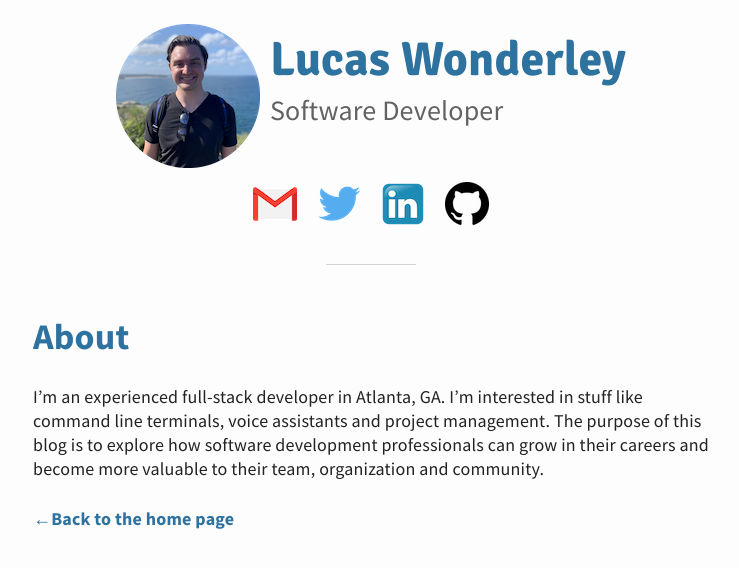
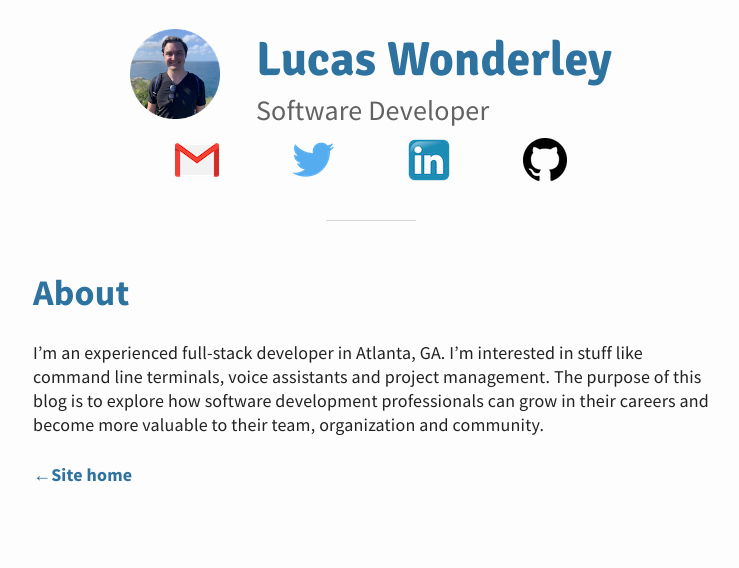
Before and after one commit to wonderley/wonderley.github.io, a Jekyll site: the page built from about.md, in a window 1280 px wide. Shown: the top 568 px of the page, without its empty margins (269-1008 px from the left). Built offline with Jekyll 4.4.1, drawn with Linux system fonts in a browser that asks for light colours.

Commit message:
Improve header layout

```diff
--- a/_includes/header.html
+++ b/_includes/header.html
@@ -1,7 +1,7 @@
 <header id="header">
 	<a href="/">
     <div id="header-container">
-      <div>
+      <div id="lucas-img-container">
         <img id="lucas-img" src="{{ "/img/wonderley-profile-circle.png" | prepend: site.baseurl | replace: '//', '/' }}" alt="Lucas Wonderley">
       </div>
       <div class="header-subheader">
--- a/_layouts/page.html
+++ b/_layouts/page.html
@@ -6,6 +6,6 @@ layout: default
   <div class="by-line"></div>
   {{ content }}
   <div>
-    <a href="/">←Back to the home page</a>
+    <a href="/">←Site home</a>
   </div>
 </article>
--- a/_layouts/post.html
+++ b/_layouts/post.html
@@ -16,7 +16,7 @@
 
           </div>
           <div>
-            <a href="/">←Back to the home page</a>
+            <a href="/">←Site home</a>
           </div>
         </article>
       </main>
--- a/_sass/layout.scss
+++ b/_sass/layout.scss
@@ -33,13 +33,21 @@ html, body {
     max-width: 730px;
     padding: 0 1.5rem;
     justify-content: center;
+    align-items: center;
+  }
+  #lucas-img-container {
+    display: flex;
+    justify-content: center;
+    align-items: center;
   }
   #lucas-img {
-    max-height: 40vh;
+    max-height: 5em;
     object-fit: contain;
-    padding-right: 10px;
+    padding-right: 1em;
+    @media (min-width: 768px) {
+      padding-right: 2em;
+    }
     margin-bottom: 0px;
-    display: block;
   }
   #contact-icon-container {
     /* horizontal box like header-container */
@@ -55,6 +63,9 @@ html, body {
   #contact-icon-container a img {
     object-fit: contain;
     padding: 0 10px 0 10px;
+    @media (min-width: 768px) {
+      padding: 0 2em 0 2em;
+    }
   }
   h1 {
   	font-family: 'Signika', sans-serif; //Emerald logo font
--- a/_sass/typography.scss
+++ b/_sass/typography.scss
@@ -18,8 +18,8 @@ p, ul, ol {
 
 h1 {
 	font-size: 2.25em; /* 36px/16px */
-	line-height: 1.3333em; /* 48px/36px */
-	padding: 0.33335em 0; /* 12px/36px * 2 (Use padding instead of margin to maintain proximity with paragraph) */
+	line-height: 1.2em; /* 48px/36px */
+	padding: 0.1em 0; /* 12px/36px * 2 (Use padding instead of margin to maintain proximity with paragraph) */
 }
 
 h2 {
@@ -29,7 +29,7 @@ h2 {
 
 h3, h4, h5, h6 {
 	font-size: 1.125em; /* 18px/16px */
-	line-height: 1.3334em; /* 24px/18px */
+	line-height: 1.0em; /* 24px/18px */
 	padding: 0.66667em 0; /* 12px/18px * 2 (Use padding instead of margin to maintain proximity with paragraph) */
 }
 
```
